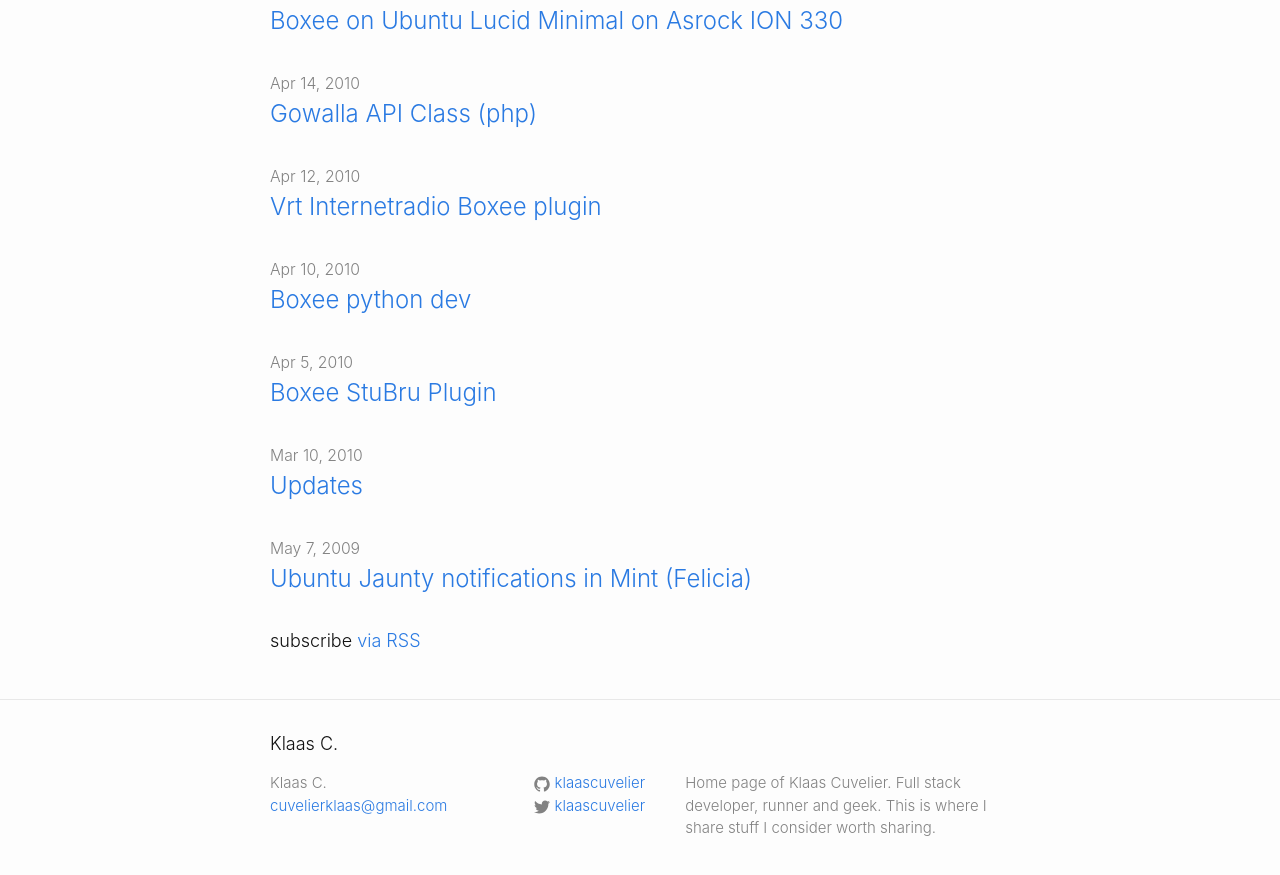
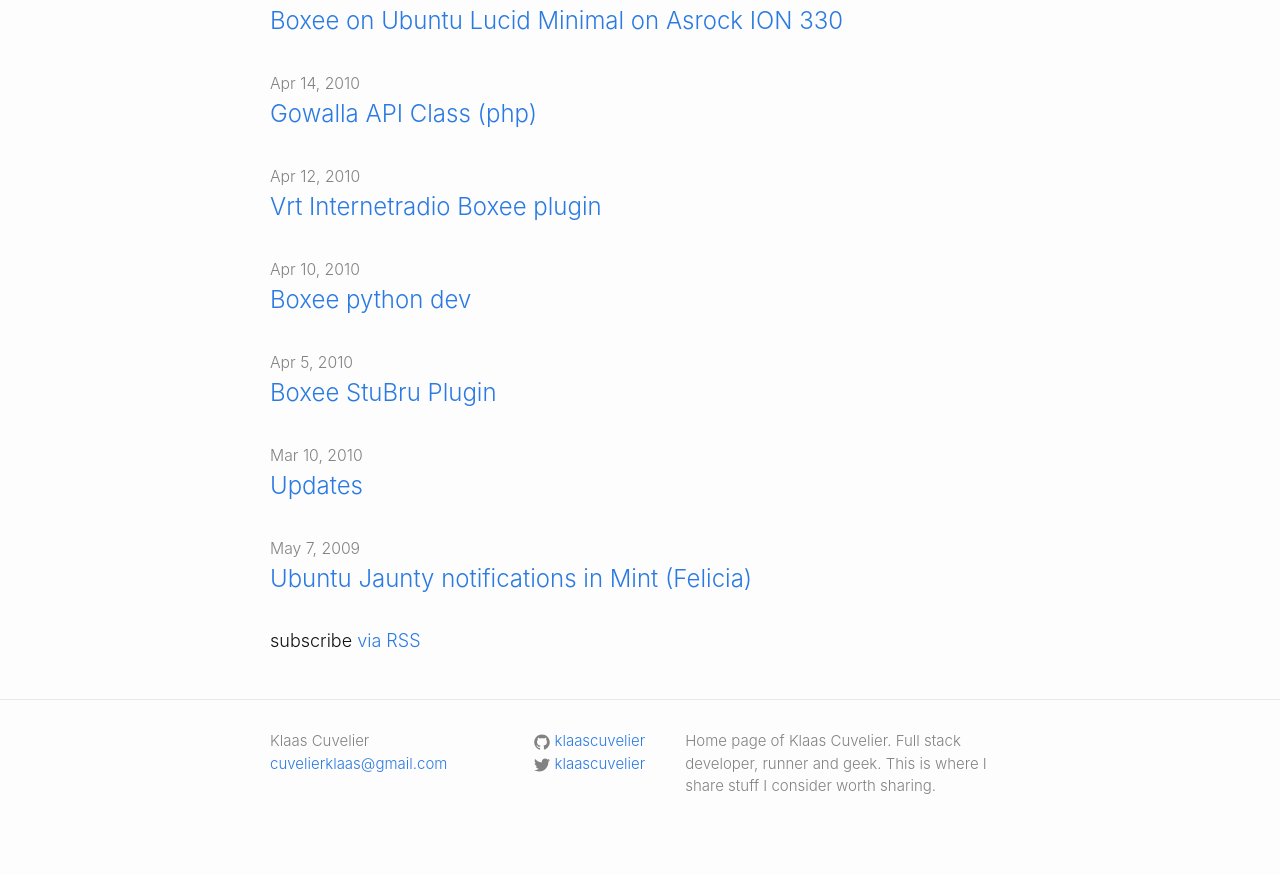
Before and after one commit to klaascuvelier/klaascuvelier.github.io, a Jekyll site: the page built from blog.html, in a window 1280 px wide and 900 px high, scrolled down 1707 px. Shown: the top 875 px of the window. Built offline with Jekyll 4.4.1, drawn with Linux system fonts in a browser that asks for light colours.

Commit message:
clean up footer

```diff
--- a/_includes/footer.html
+++ b/_includes/footer.html
@@ -1,13 +1,10 @@
 <footer class="site-footer">
 
   <div class="wrapper">
-
-    <h2 class="footer-heading">{{ site.title }}</h2>
-
     <div class="footer-col-wrapper">
       <div class="footer-col  footer-col-1">
         <ul class="contact-list">
-          <li>{{ site.title }}</li>
+          <li>Klaas Cuvelier</li>
           <li><a href="mailto:{{ site.email }}">{{ site.email }}</a></li>
         </ul>
       </div>
@@ -17,7 +14,7 @@
           {% if site.github_username %}
           <li>
             <a href="https://github.com/{{ site.github_username }}">
-              <span class="icon  icon--github">
+              <span class="icon icon--github">
                 <svg viewBox="0 0 16 16">
                   <path fill="#828282" d="M7.999,0.431c-4.285,0-7.76,3.474-7.76,7.761 c0,3.428,2.223,6.337,5.307,7.363c0.388,0.071,0.53-0.168,0.53-0.374c0-0.184-0.007-0.672-0.01-1.32 c-2.159,0.469-2.614-1.04-2.614-1.04c-0.353-0.896-0.862-1.135-0.862-1.135c-0.705-0.481,0.053-0.472,0.053-0.472 c0.779,0.055,1.189,0.8,1.189,0.8c0.692,1.186,1.816,0.843,2.258,0.645c0.071-0.502,0.271-0.843,0.493-1.037 C4.86,11.425,3.049,10.76,3.049,7.786c0-0.847,0.302-1.54,0.799-2.082C3.768,5.507,3.501,4.718,3.924,3.65 c0,0,0.652-0.209,2.134,0.796C6.677,4.273,7.34,4.187,8,4.184c0.659,0.003,1.323,0.089,1.943,0.261 c1.482-1.004,2.132-0.796,2.132-0.796c0.423,1.068,0.157,1.857,0.077,2.054c0.497,0.542,0.798,1.235,0.798,2.082 c0,2.981-1.814,3.637-3.543,3.829c0.279,0.24,0.527,0.713,0.527,1.437c0,1.037-0.01,1.874-0.01,2.129 c0,0.208,0.14,0.449,0.534,0.373c3.081-1.028,5.302-3.935,5.302-7.362C15.76,3.906,12.285,0.431,7.999,0.431z"/>
                 </svg>
@@ -31,7 +28,7 @@
           {% if site.twitter_username %}
           <li>
             <a href="https://twitter.com/{{ site.twitter_username }}">
-              <span class="icon  icon--twitter">
+              <span class="icon icon--twitter">
                 <svg viewBox="0 0 16 16">
                   <path fill="#828282" d="M15.969,3.058c-0.586,0.26-1.217,0.436-1.878,0.515c0.675-0.405,1.194-1.045,1.438-1.809
                   c-0.632,0.375-1.332,0.647-2.076,0.793c-0.596-0.636-1.446-1.033-2.387-1.033c-1.806,0-3.27,1.464-3.27,3.27 c0,0.256,0.029,0.506,0.085,0.745C5.163,5.404,2.753,4.102,1.14,2.124C0.859,2.607,0.698,3.168,0.698,3.767 c0,1.134,0.577,2.135,1.455,2.722C1.616,6.472,1.112,6.325,0.671,6.08c0,0.014,0,0.027,0,0.041c0,1.584,1.127,2.906,2.623,3.206 C3.02,9.402,2.731,9.442,2.433,9.442c-0.211,0-0.416-0.021-0.615-0.059c0.416,1.299,1.624,2.245,3.055,2.271 c-1.119,0.877-2.529,1.4-4.061,1.4c-0.264,0-0.524-0.015-0.78-0.046c1.447,0.928,3.166,1.469,5.013,1.469 c6.015,0,9.304-4.983,9.304-9.304c0-0.142-0.003-0.283-0.009-0.423C14.976,4.29,15.531,3.714,15.969,3.058z"/>
```
